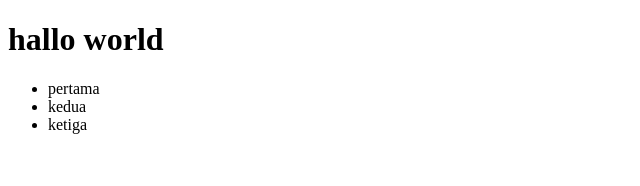
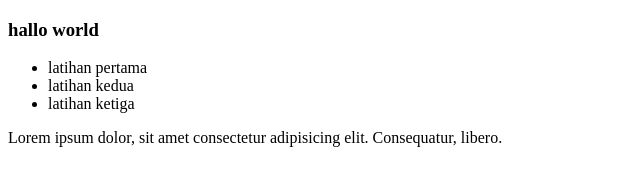
Before and after one commit to mardinajalah/latihan-git-1, a plain HTML site: page index.html in a window 1280 px wide. Shown: the whole page, without its empty margins (0-640 px from the left). Drawn offline with Linux system fonts and the light colour scheme.

Commit message:
menubah element h1 menjadi h3 dan menambahkan element p di file index.html

```diff
--- a/index.html
+++ b/index.html
@@ -6,11 +6,12 @@
   <title>Coba git</title>
 </head>
 <body>
-  <h1>hallo world</h1>
+  <h3>hallo world</h3>
   <ul>
-    <li>pertama</li>
-    <li>kedua</li>
-    <li>ketiga</li>
+    <li>latihan pertama</li>
+    <li>latihan kedua</li>
+    <li>latihan ketiga</li>
   </ul>
+  <p>Lorem ipsum dolor, sit amet consectetur adipisicing elit. Consequatur, libero.</p>
 </body>
 </html>
```
